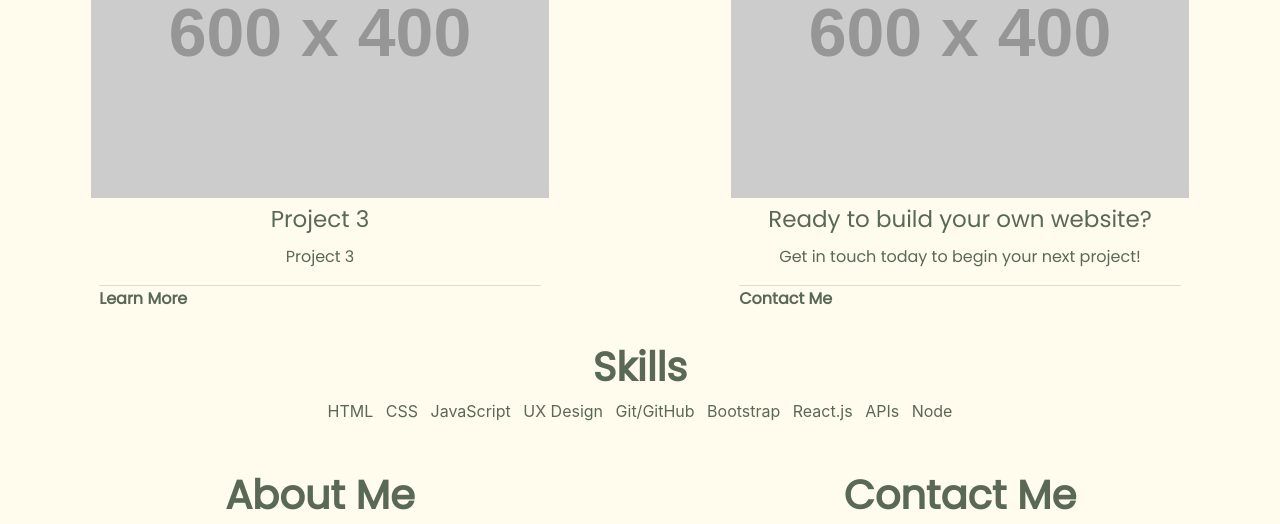
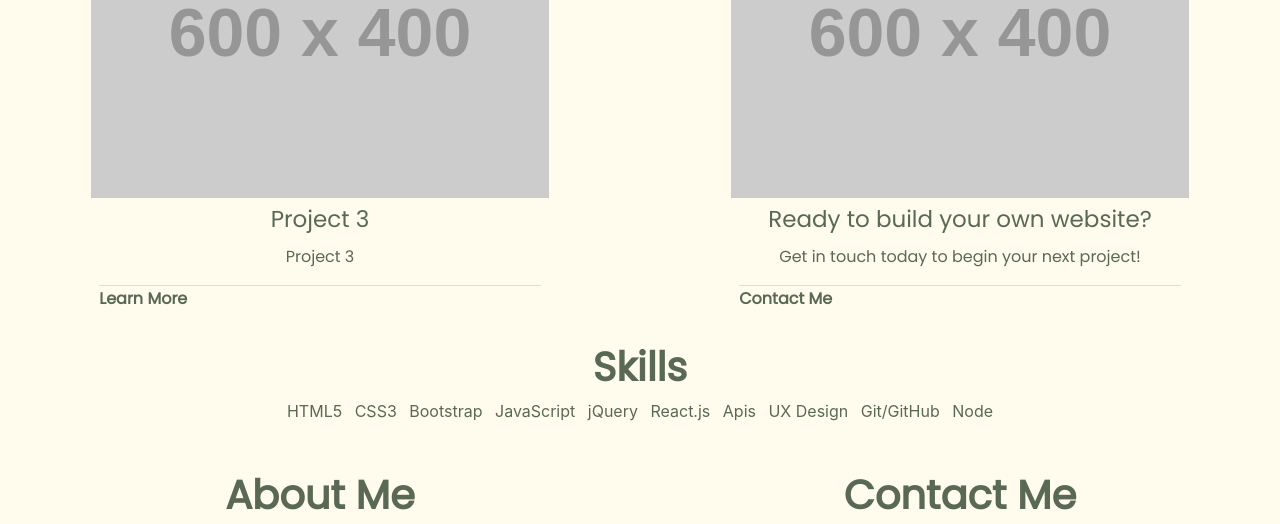
Before and after one commit to al946x/Bootstrap_Portfolio, a plain HTML site: page index.html in a window 1280 px wide. Shown: the part 1698-2222 px from the top of the page. Drawn offline with nearby package versions, Linux system fonts and the light colour scheme; placeholder pictures from the web are drawn by us.

Commit message:
skills updated

```diff
--- a/index.html
+++ b/index.html
@@ -134,14 +134,15 @@
             <div class="col">
                 <h2 class="text-center">Skills</h2>
                 <ul class="list-inline w-75 text-center">
-                    <li class="list-inline-item">HTML</li>
-                    <li class="list-inline-item">CSS</li>
+                    <li class="list-inline-item">HTML5</li>
+                    <li class="list-inline-item">CSS3</li>
+                    <li class="list-inline-item">Bootstrap</li>
                     <li class="list-inline-item">JavaScript</li>
+                    <li class="list-inline-item">jQuery</li>
+                    <li class="list-inline-item">React.js</li>
+                    <li class="list-inline-item">Apis</li>
                     <li class="list-inline-item">UX Design</li>
                     <li class="list-inline-item">Git/GitHub</li>
-                    <li class="list-inline-item">Bootstrap</li>
-                    <li class="list-inline-item">React.js</li>
-                    <li class="list-inline-item">APIs</li>
                     <li class="list-inline-item">Node</li>
 
                 </ul>
```
